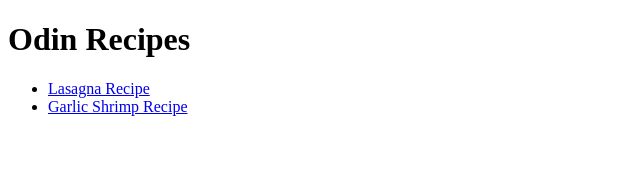
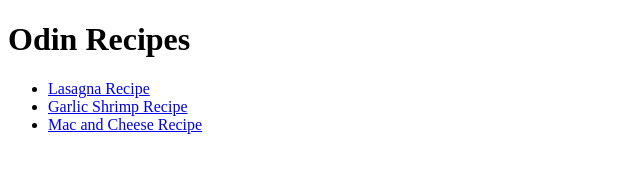
Before and after one commit to ChefGeth/odin-recipes, a plain HTML site: page index.html in a window 1280 px wide. Shown: the whole page, without its empty margins (0-640 px from the left). Drawn offline with Linux system fonts and the light colour scheme.

Commit message:
add link to mac n cheese recipe to index.html

```diff
--- a/index.html
+++ b/index.html
@@ -12,6 +12,7 @@
     <ul>
     <li><a href="recipes/lasagna.html">Lasagna Recipe</a></li>
     <li><a href="recipes/garlic-shrimp.html">Garlic Shrimp Recipe</a></li>
+    <li><a href="recipes/mac-and-cheese.html">Mac and Cheese Recipe</li>
     </ul>
 </body>
 
```
